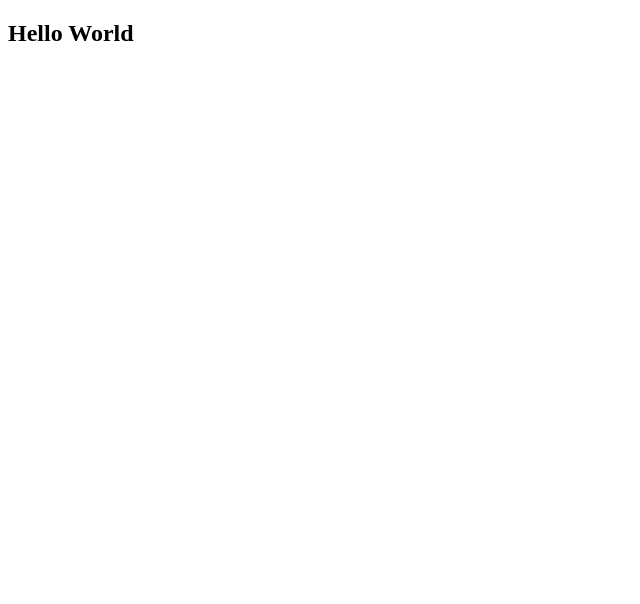
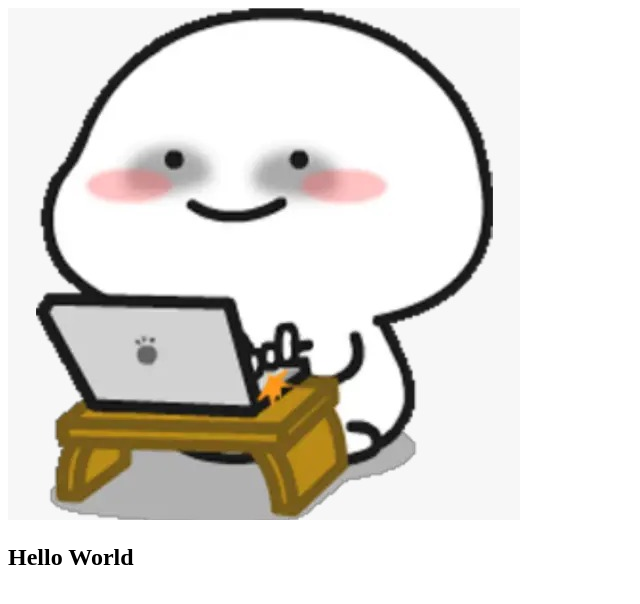
Before and after one commit to ayshaaliaisk/Praktikum-RPL, a plain HTML site: page index.html in a window 1280 px wide. Shown: the whole page, without its empty margins (0-640 px from the left). Drawn offline with Linux system fonts and the light colour scheme.

Commit message:
menambahkan file img1.jpeg ke dalam konten

```diff
--- a/index.html
+++ b/index.html
@@ -4,6 +4,7 @@
     <title>Document</title>
 </head>
 <body>
+    <img src="img/img1.jpeg" alt="foto profil">
     <h2>Hello World</h2>
 </body>
 </html>
```
Also changed, not shown: img/img1.jpeg (added).
